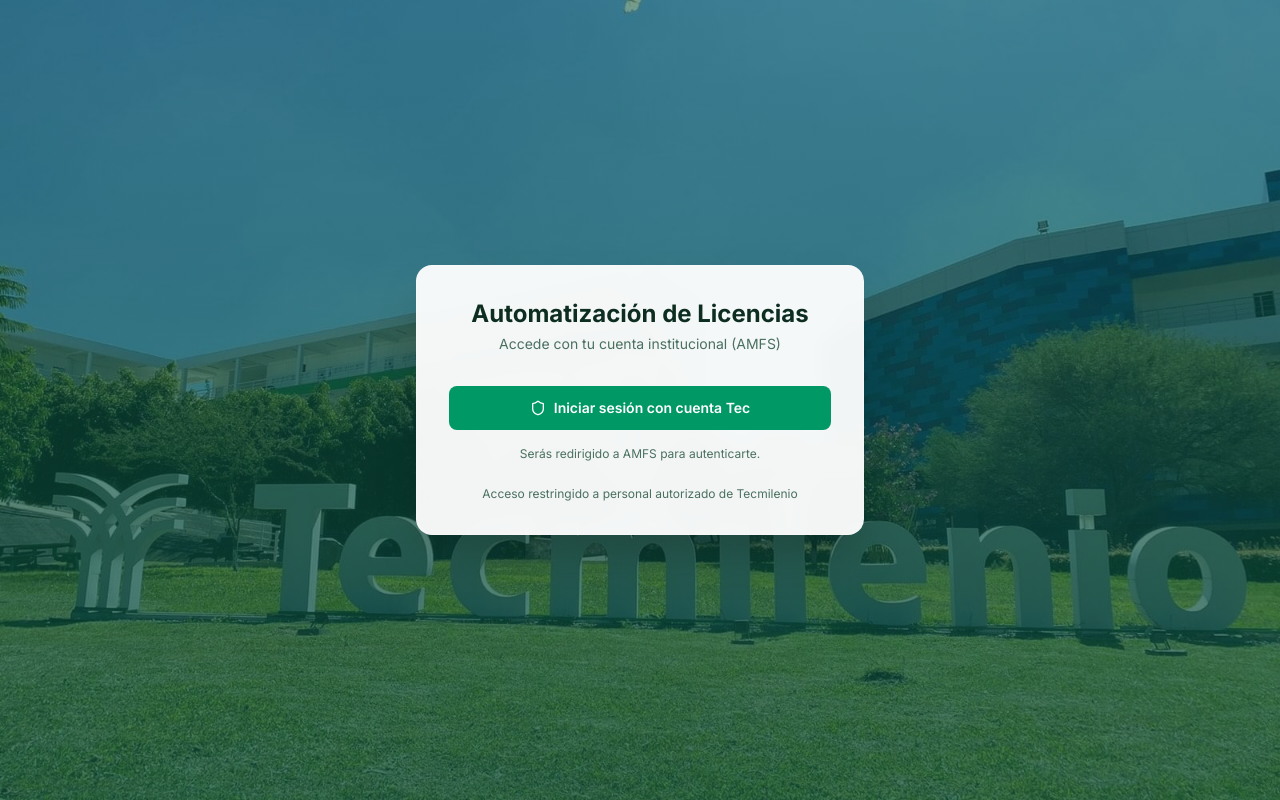
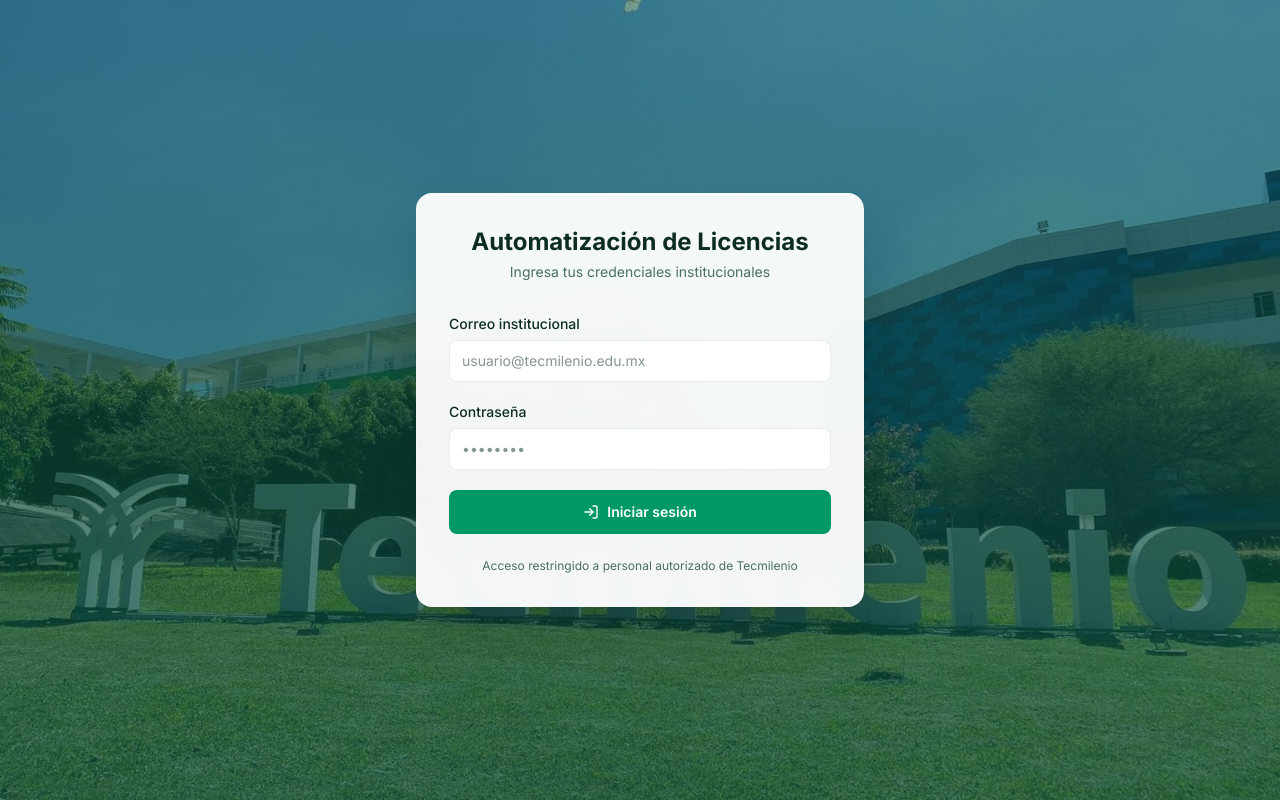
Before and after one commit to miguelgr716playful/AutomatizacionLicencias, a Next.js app: page /login in a window 1280 px wide. Built offline with nearby package versions, Linux system fonts and the light colour scheme; no server answers.

Commit message:
entra con login normal

```diff
--- a/app/login/page.tsx
+++ b/app/login/page.tsx
@@ -1,5 +1,4 @@
 import type { Metadata } from "next";
-import { Suspense } from "react";
 import { LoginForm } from "@/components/auth/login-form";
 
 export const metadata: Metadata = {
@@ -22,9 +21,7 @@
         }}
         aria-hidden
       />
-      <Suspense fallback={null}>
-        <LoginForm />
-      </Suspense>
+      <LoginForm />
     </div>
   );
 }
--- a/components/auth/login-form.tsx
+++ b/components/auth/login-form.tsx
@@ -1,34 +1,20 @@
 "use client";
 
 import { useState } from "react";
-import { useRouter, useSearchParams } from "next/navigation";
-import { LogIn, Shield } from "lucide-react";
+import { useRouter } from "next/navigation";
+import { LogIn } from "lucide-react";
 import { getDefaultHrefForRole } from "@/lib/constants";
-import {
-  getSamlLoginUrl,
-  isSamlLoginEnabled,
-} from "@/lib/api-config";
 
 export function LoginForm() {
   const router = useRouter();
-  const searchParams = useSearchParams();
   const [email, setEmail] = useState("");
   const [password, setPassword] = useState("");
   const [loading, setLoading] = useState(false);
-  const samlEnabled = isSamlLoginEnabled();
-  const unauthorized = searchParams.get("error") === "unauthorized";
 
-  const handleDemoSubmit = (e: React.FormEvent) => {
+  const handleSubmit = (e: React.FormEvent) => {
     e.preventDefault();
     setLoading(true);
     router.push(getDefaultHrefForRole("admin"));
-  };
-
-  const handleSamlLogin = () => {
-    const url = getSamlLoginUrl("/dashboard");
-    if (!url) return;
-    setLoading(true);
-    window.location.href = url;
   };
 
   return (
@@ -37,39 +23,11 @@
         <div className="text-center mb-8">
           <h1 className="text-page-title">Automatización de Licencias</h1>
           <p className="text-page-subtitle mt-1">
-            {samlEnabled
-              ? "Accede con tu cuenta institucional (AMFS)"
-              : "Ingresa tus credenciales institucionales"}
+            Ingresa tus credenciales institucionales
           </p>
         </div>
 
-        {unauthorized && (
-          <div
-            className="mb-5 rounded-lg border border-red-200 bg-red-50 px-3 py-2.5 text-sm text-red-800"
-            role="alert"
-          >
-            Tu cuenta autenticó en AMFS, pero no tiene permiso para esta
-            aplicación. Solicita acceso al administrador del sistema.
-          </div>
-        )}
-
-        {samlEnabled ? (
-          <div className="space-y-4">
-            <button
-              type="button"
-              onClick={handleSamlLogin}
-              disabled={loading}
-              className="btn-primary w-full px-4 py-3 sm:py-2.5 min-h-11"
-            >
-              <Shield className="w-4 h-4" />
-              {loading ? "Redirigiendo..." : "Iniciar sesión con cuenta Tec"}
-            </button>
-            <p className="text-xs text-center text-muted-foreground">
-              Serás redirigido a AMFS para autenticarte.
-            </p>
-          </div>
-        ) : (
-          <form onSubmit={handleDemoSubmit} className="space-y-5">
+        <form onSubmit={handleSubmit} className="space-y-5">
           <div>
             <label
               htmlFor="email"
@@ -115,7 +73,6 @@
             {loading ? "Ingresando..." : "Iniciar sesión"}
           </button>
         </form>
-        )}
 
         <p className="text-xs text-center text-muted-foreground mt-6">
           Acceso restringido a personal autorizado de Tecmilenio
--- a/lib/api-config.ts
+++ b/lib/api-config.ts
@@ -67,7 +67,7 @@
   return `${API_BASE_URL}/v1/configuracion/adobe`;
 }
 
-/** true = SSO AMFS; false = login demo local. */
+/** true = SSO AMFS; false = login demo local (correo/contraseña). */
 export function isSamlLoginEnabled(): boolean {
-  return Boolean(API_BASE_URL) && process.env.NEXT_PUBLIC_SAML_LOGIN === "true";
+  return false;
 }
```
Also changed, not shown: 1 other file (tests, documents, lock files or other folders). Lines whose indentation alone changed are shown as unchanged.
